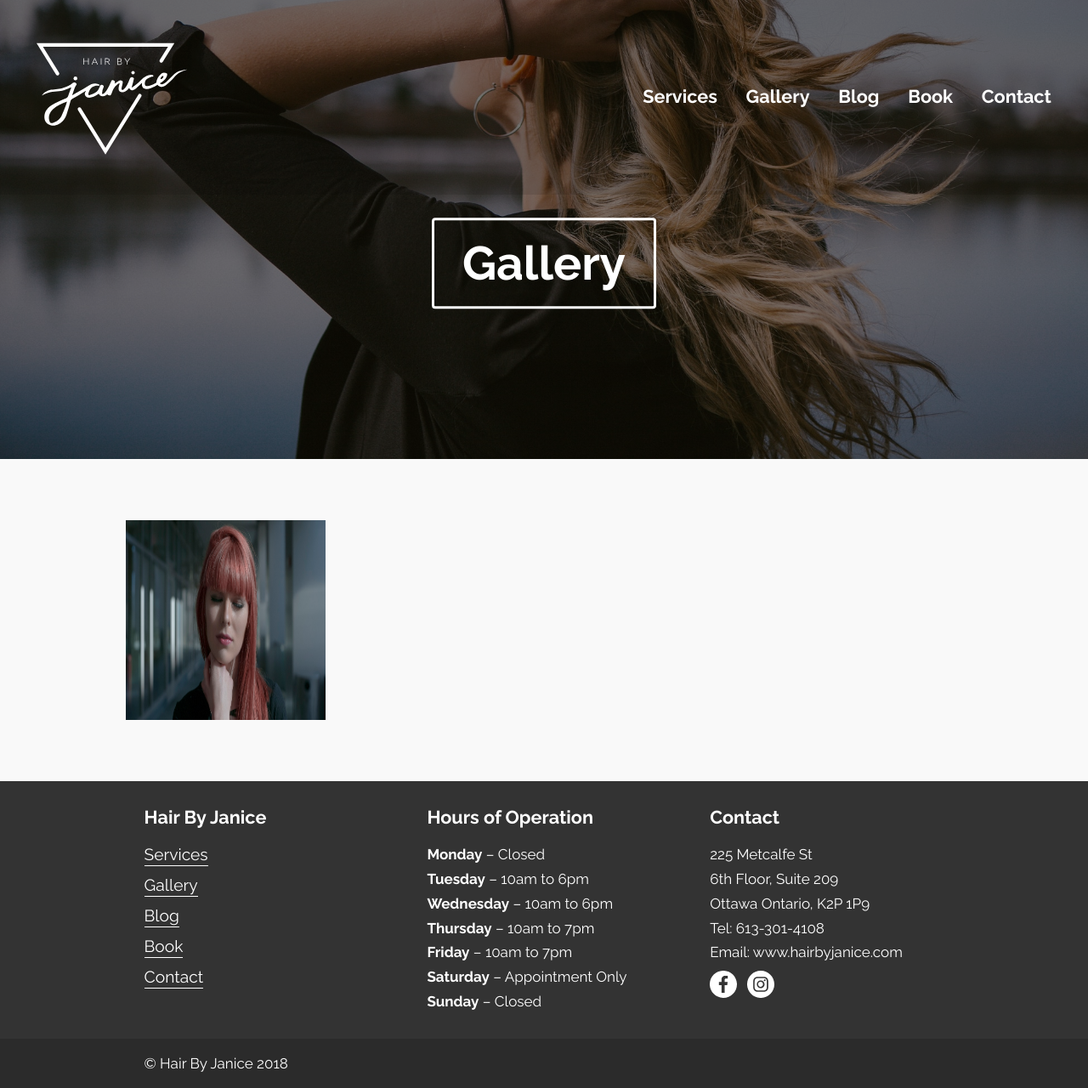
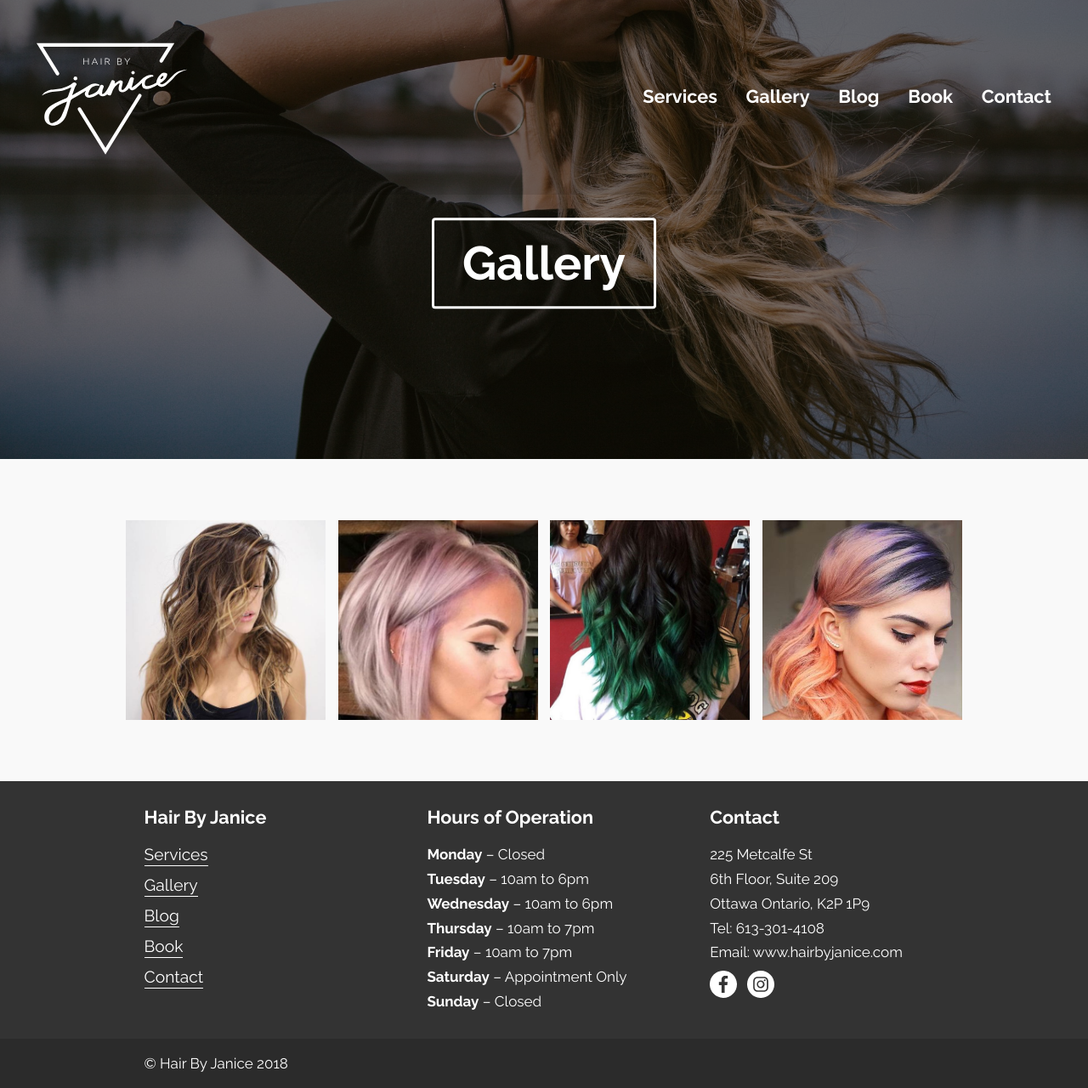
Before and after one commit to Dorsey2121/hair-by-janice, a Jekyll site: the page built from gallery.html, in a window 1280 px wide. Shown: the whole page at 85% size. Built offline with Jekyll 4.4.1, drawn with Linux system fonts in a browser that asks for light colours.

Commit message:
Update Gallery “gallery”

```diff
--- a/_data/gallery.yml
+++ b/_data/gallery.yml
@@ -1,3 +1,9 @@
 gallery:
-  - alttext: Girl with red hair
-    image: /images/uploads/image-2.jpg
+  - alttext: long curly hair with blonde highlights
+    image: /images/uploads/image-12.jpg
+  - alttext: Purple highlights
+    image: /images/uploads/image-8.jpg
+  - alttext: green highlighted tips
+    image: /images/uploads/image-9.jpg
+  - alttext: rainbow colouring
+    image: /images/uploads/image-10.jpg
```
